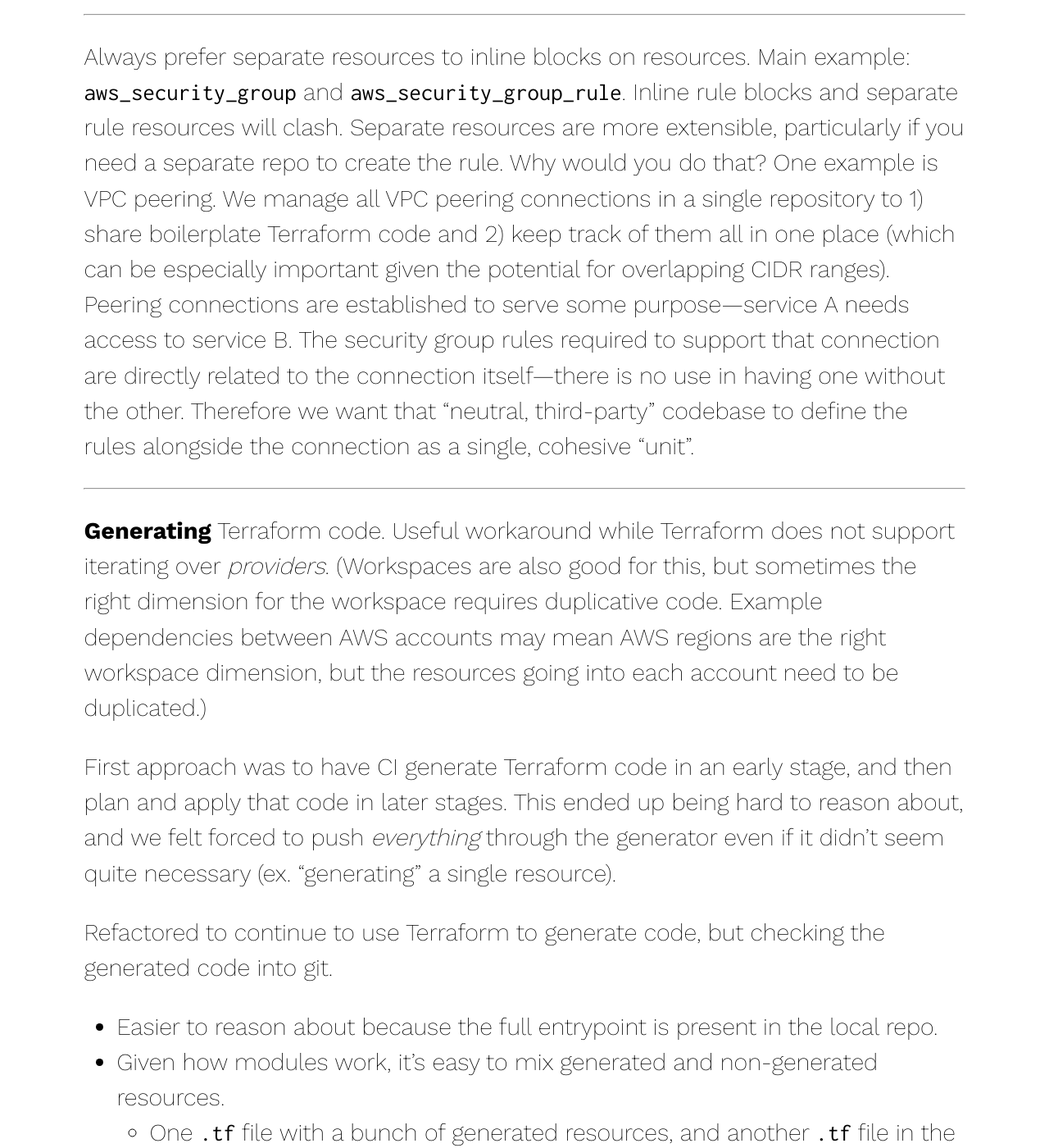
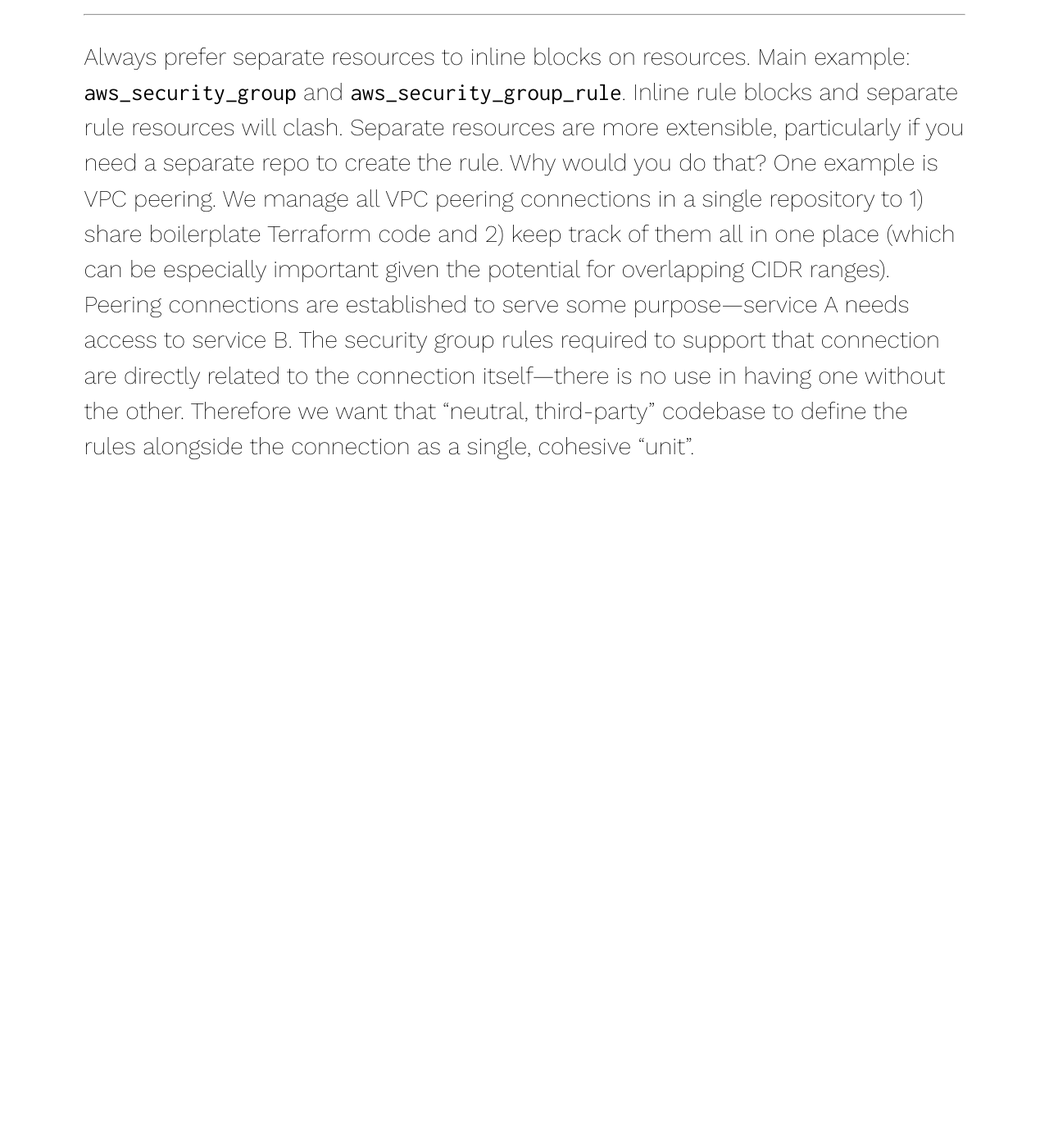
Before and after one commit to mikeknep/website, a Jekyll site: the page built from _notes/terraform_aws.md, in a window 1280 px wide and 1400 px high, scrolled down 1779 px. Shown: the whole window at 82% size. Built offline with Jekyll 4.4.1, drawn with Linux system fonts in a browser that asks for light colours; after the commit the page ends 2374 px from its top, so only the background shows below that; some of the changed text lies outside the part shown.

Commit message:
Extract Generating Terraform to its own note

```diff
--- a/_notes/terraform_aws.md
+++ b/_notes/terraform_aws.md
@@ -37,24 +37,3 @@
 Peering connections are established to serve some purpose—service A needs access to service B.
 The security group rules required to support that connection are directly related to the connection itself—there is no use in having one without the other.
 Therefore we want that "neutral, third-party" codebase to define the rules alongside the connection as a single, cohesive "unit".
-
----
-
-**Generating** Terraform code.
-Useful workaround while Terraform does not support iterating over _providers_.
-(Workspaces are also good for this, but sometimes the right dimension for the workspace requires duplicative code.
-Example dependencies between AWS accounts may mean AWS regions are the right workspace dimension,
-but the resources going into each account need to be duplicated.)
-
-First approach was to have CI generate Terraform code in an early stage, and then plan and apply that code in later stages.
-This ended up being hard to reason about, and we felt forced to push _everything_ through the generator even if it didn't seem quite necessary (ex. "generating" a single resource).
-
-Refactored to continue to use Terraform to generate code, but checking the generated code into git.
-- Easier to reason about because the full entrypoint is present in the local repo.
-- Given how modules work, it's easy to mix generated and non-generated resources.
-  - One `.tf` file with a bunch of generated resources, and another `.tf` file in the same directory with manually written resources
-- Generally speaking: easier to **generate many files with 1-2 duplicated resources** than to **generate many duplicated resources in a single file**
-
-Because Terraform is doing the generation, it will want to keep track of state.
-But, since the generated files are being checked into git, it's advised to use git as the "true" state, and ignore the Terraform state.
-In practice, this means local state + `.gitignore` + `-auto-approve`
```
Also changed, not shown: _notes/generating-terraform.md (added, +28 -0 lines).
